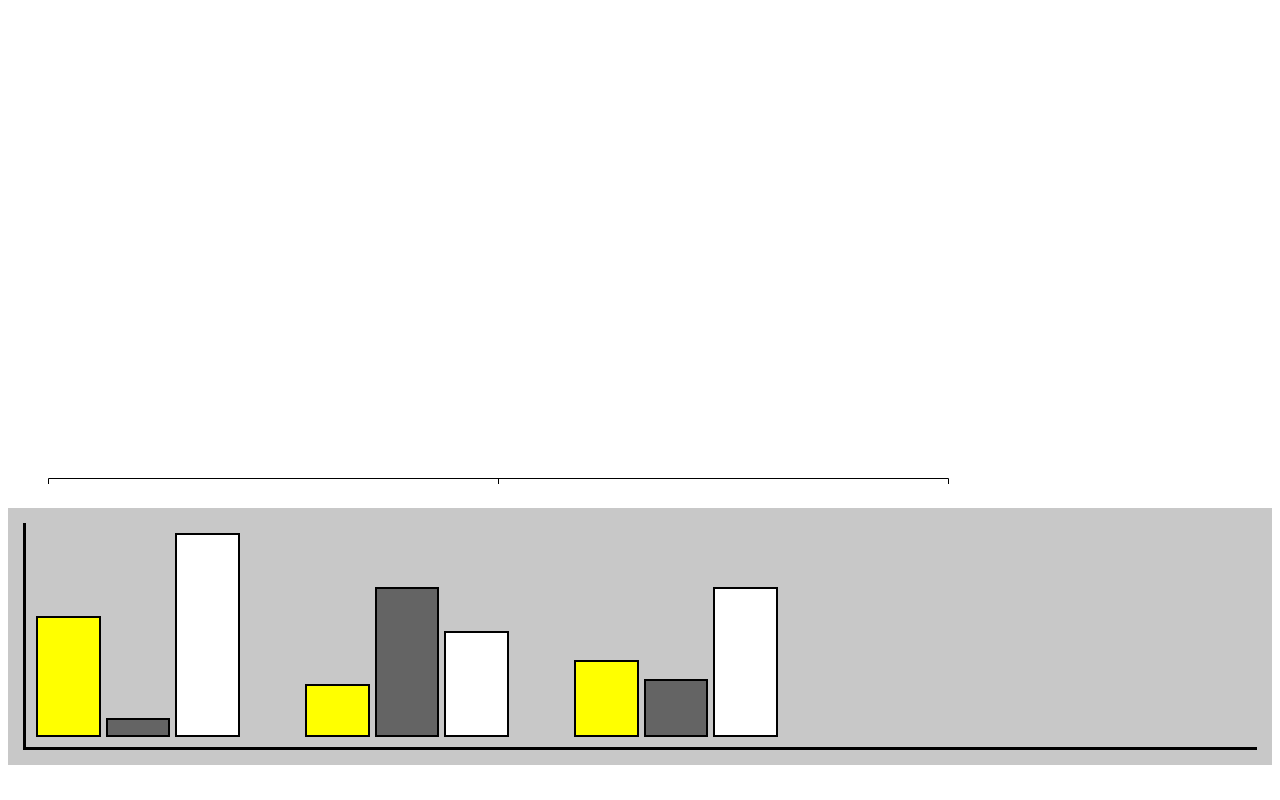
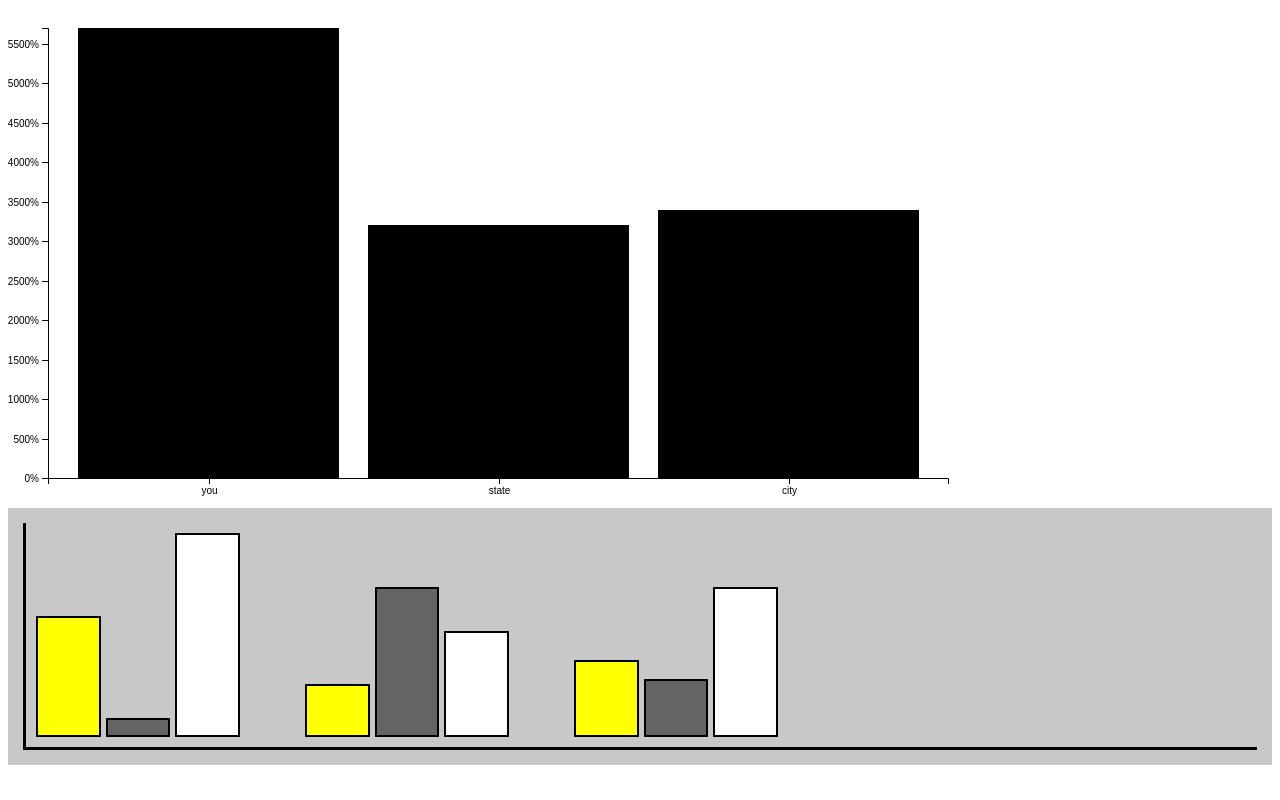
Before and after one commit to vinniechen/energyStats, a website: page src/mock.html in a window 1280 px wide. Drawn offline with Linux system fonts and the light colour scheme.

Commit message:
changed d3

```diff
--- a/src/mock.html
+++ b/src/mock.html
@@ -26,8 +26,8 @@
                                 }, function(error, data) {
                                     if(error) throw error;
 
-                                    x.domain(data.map(function(d) {return d.letter;}));
-                                    y.domain([0, d3.max(data, function(d) {return d.frequency;})]);
+                                    x.domain(data.map(function(d) {return d.user;}));
+                                    y.domain([0, d3.max(data, function(d) {return d.bill;})]);
 
                                     g.append("g")
                                         .attr("class", "axis axis--x")
@@ -36,7 +36,7 @@
 
                                     g.append("g")
                                             .attr("class", "axis axis--y")
-                                            .call(d3.axisLeft(y).ticks(10, "dollars"))
+                                            .call(d3.axisLeft(y).ticks(10, "%"))
                                         .append("text")
                                             .attr("transform", "rotate(-90)")
                                             .attr("y", 6)
```
